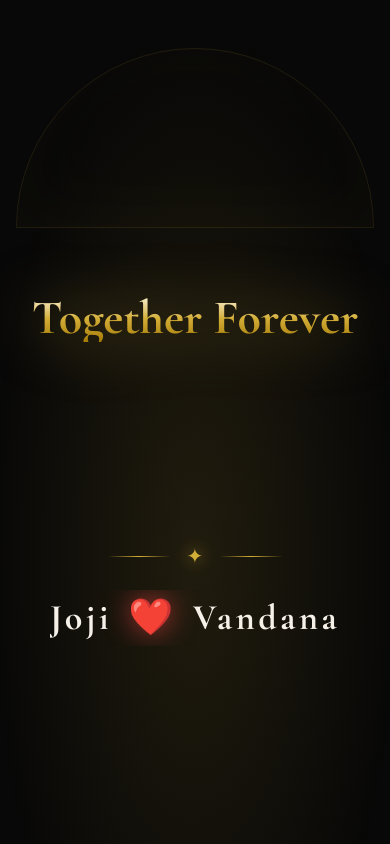
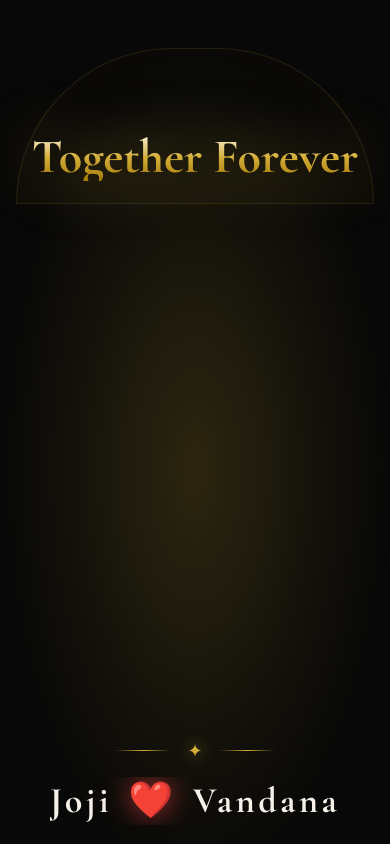
Before and after one commit to albincontactt/weddinginvitation, a Next.js app: page / in a window 390 px wide. Shown: the part 5380-6224 px from the top of the page. Built offline with nearby package versions, Linux system fonts and the light colour scheme.

Commit message:
ring section chnaged

```diff
--- a/src/components/animations/GlobalCinematicRings.tsx
+++ b/src/components/animations/GlobalCinematicRings.tsx
@@ -128,13 +128,13 @@ export function GlobalCinematicRings() {
   });
 
   /* ── 1. RINGS MOVEMENT (0.0 -> 0.85) ── */
-  const xLeft  = useTransform(smooth, [0, 0.85], ["-45vw", "-18px"]);
-  const yLeft  = useTransform(smooth, [0, 0.85], ["-40vh",  "-5px"]);
-  const rotLeft = useTransform(smooth, [0, 0.85], [-80, -10]);
+  const xLeft  = useTransform(smooth, [0, 0.85, 1.0], ["-45vw", "-18px", "-18px"]);
+  const yLeft  = useTransform(smooth, [0, 0.85, 1.0], ["-40vh",  "0px",   "0px"]);
+  const rotLeft = useTransform(smooth, [0, 0.85, 1.0], [-80, -10, -10]);
 
-  const xRight  = useTransform(smooth, [0, 0.85], ["45vw",  "18px"]);
-  const yRight  = useTransform(smooth, [0, 0.85], ["-40vh", "-5px"]);
-  const rotRight = useTransform(smooth, [0, 0.85], [80, 15]);
+  const xRight  = useTransform(smooth, [0, 0.85, 1.0], ["45vw",  "18px", "18px"]);
+  const yRight  = useTransform(smooth, [0, 0.85, 1.0], ["-40vh", "0px",  "0px"]);
+  const rotRight = useTransform(smooth, [0, 0.85, 1.0], [80, 15, 15]);
 
   /* ── 2. GLOW & BLOOM (appears at interlock) ── */
   const glowOpacity = useTransform(smooth, [0.82, 0.87], [0, 1]);
--- a/src/components/sections/TogetherForeverSection.tsx
+++ b/src/components/sections/TogetherForeverSection.tsx
@@ -7,75 +7,76 @@ export function TogetherForeverSection() {
   const ref = useRef<HTMLElement>(null);
 
   return (
+    /*
+      This section is exactly 100vh tall.
+      The fixed rings (GlobalCinematicRings) stop at screen center (50vh).
+      We place "Together Forever" near the top of this section and
+      "Joji ❤️ Vandana" near the bottom, leaving the screen-center area
+      free for the interlocked rings — matching the reference photo.
+    */
     <section
       id="together-forever"
       ref={ref}
-      className="min-h-screen relative bg-transparent flex flex-col items-center justify-center py-20 pointer-events-none"
+      className="relative bg-transparent pointer-events-none"
+      style={{ height: "100vh" }}
     >
-
-      {/* ── Background glow ── */}
+      {/* ── Background radial glow (behind rings) ── */}
       <motion.div
         initial={{ opacity: 0 }}
-        whileInView={{ opacity: 0.8 }}
+        whileInView={{ opacity: 1 }}
         viewport={{ once: true, amount: 0.1 }}
-        transition={{ duration: 3 }}
+        transition={{ duration: 2.5 }}
         className="absolute inset-0 pointer-events-none z-0"
         style={{
           background:
-            "radial-gradient(ellipse at 50% 60%, rgba(212,175,55,0.15) 0%, rgba(212,175,55,0.05) 50%, transparent 75%)",
+            "radial-gradient(ellipse at 50% 50%, rgba(212,175,55,0.18) 0%, rgba(212,175,55,0.06) 45%, transparent 72%)",
         }}
       />
 
-      {/* ── Arch decoration ── */}
+      {/* ── Arch decoration at top ── */}
       <div className="absolute top-0 left-1/2 -translate-x-1/2 pointer-events-none w-full flex justify-center opacity-60 z-0">
-        <div className="w-[92vw] md:w-[65vw] max-w-3xl h-[46vw] md:h-[32vw] max-h-[380px] rounded-t-full border-[1.5px] border-[#D4AF37]/20 shadow-[0_-12px_70px_rgba(212,175,55,0.06)_inset]" />
+        <div className="w-[92vw] md:w-[65vw] max-w-3xl h-[40vw] md:h-[28vw] max-h-[340px] rounded-t-full border-[1.5px] border-[#D4AF37]/25 shadow-[0_-12px_70px_rgba(212,175,55,0.07)_inset]" />
       </div>
 
-      {/* ══════════════════════════════════════════════
-          Layout:
-            [Together Forever]   ← top text
-            [gap — rings live here]
-            [divider ✦ divider]
-            [Joji ❤️ Vandana]    ← bottom text
-          ══════════════════════════════════════════════ */}
-      <div className="relative z-30 w-full flex flex-col items-center text-center px-6 pointer-events-none select-none">
+      {/* ════════════════════════════════════════════════
+          INNER LAYOUT — absolute so we can pin to exact
+          vertical positions within the 100vh section.
+          Together Forever → top ~12%
+          [screen center 50vh] → rings stop here
+          Joji ❤️ Vandana → bottom ~12%
+          ════════════════════════════════════════════════ */}
 
-        {/* ── TOP TEXT: Together Forever ── */}
+      {/* ── TOP TEXT: Together Forever ── */}
+      <div className="absolute left-0 right-0 top-[10%] flex justify-center px-6 z-30 select-none">
         <motion.h2
-          className="font-cormorant text-5xl md:text-7xl lg:text-8xl font-bold bg-clip-text text-transparent bg-gradient-to-b from-[#FFF8DC] via-[#D4AF37] to-[#A67C00] drop-shadow-[0_0_30px_rgba(212,175,55,0.7)]"
-          initial={{ opacity: 0, y: 16 }}
+          className="font-cormorant text-5xl md:text-7xl lg:text-8xl font-bold text-center bg-clip-text text-transparent bg-gradient-to-b from-[#FFF8DC] via-[#D4AF37] to-[#A67C00] drop-shadow-[0_0_30px_rgba(212,175,55,0.7)]"
+          initial={{ opacity: 0, y: 14 }}
           whileInView={{ opacity: 1, y: 0 }}
           viewport={{ once: true, amount: 0.1 }}
-          transition={{ duration: 1.6, delay: 0.2, ease: "easeOut" }}
+          transition={{ duration: 1.6, delay: 0.15, ease: "easeOut" }}
         >
           Together Forever
         </motion.h2>
+      </div>
 
-        {/* ── RING SPACE ──
-            Reserve height for the rings (SVG ~140px mobile / ~220px desktop).
-            The fixed GlobalCinematicRings overlay will visually sit here.
-            Using flex + min-height so it scales on every breakpoint.            */}
-        <div
-          className="w-full"
-          style={{ height: "clamp(200px, 32vw, 380px)" }}
-          aria-hidden
-        />
+      {/* ── BOTTOM AREA: divider + names — pinned to bottom 12% ── */}
+      <div className="absolute left-0 right-0 bottom-[8%] flex flex-col items-center gap-3 px-6 z-30 select-none">
 
-        {/* ── Decorative gold divider ── */}
+        {/* Decorative gold divider */}
         <motion.div
-          className="flex items-center gap-4 mb-5"
-          initial={{ opacity: 0, scaleX: 0.6 }}
+          className="flex items-center gap-4"
+          initial={{ opacity: 0, scaleX: 0.5 }}
           whileInView={{ opacity: 1, scaleX: 1 }}
           viewport={{ once: true, amount: 0.1 }}
-          transition={{ duration: 1, delay: 0.3 }}
+          transition={{ duration: 1, delay: 0.2 }}
         >
-          <div className="h-[1.5px] w-16 md:w-28 bg-gradient-to-r from-transparent via-[#D4AF37] to-transparent" />
-          <span className="text-[#D4AF37] text-xl drop-shadow-[0_0_8px_rgba(212,175,55,0.8)]">✦</span>
-          <div className="h-[1.5px] w-16 md:w-28 bg-gradient-to-l from-transparent via-[#D4AF37] to-transparent" />
+          <div className="h-[1.5px] w-14 md:w-28 bg-gradient-to-r from-transparent via-[#D4AF37] to-transparent" />
+          <span className="text-[#D4AF37] text-lg drop-shadow-[0_0_8px_rgba(212,175,55,0.9)]">✦</span>
+          <div className="h-[1.5px] w-14 md:w-28 bg-gradient-to-l from-transparent via-[#D4AF37] to-transparent" />
         </motion.div>
 
-        {/* ── BOTTOM TEXT: Joji ❤️ Vandana ── */}
-        <div className="relative flex items-center justify-center font-cormorant text-4xl md:text-6xl font-bold text-[#F5F0E8] tracking-widest overflow-hidden py-2">
+        {/* Joji ❤️ Vandana */}
+        <div className="relative flex items-center justify-center font-cormorant text-4xl md:text-6xl font-bold text-[#F5F0E8] tracking-widest overflow-hidden py-1">
 
           {/* Golden shimmer sweep */}
           <motion.div
@@ -83,19 +84,18 @@ export function TogetherForeverSection() {
             initial={{ x: "-110%" }}
             whileInView={{ x: "110%" }}
             viewport={{ once: true, amount: 0.1 }}
-            transition={{ duration: 2.2, delay: 1.2, ease: "easeInOut" }}
+            transition={{ duration: 2, delay: 1.0, ease: "easeInOut" }}
             style={{
-              background:
-                "linear-gradient(90deg, transparent, rgba(212,175,55,0.45), transparent)",
-              transform: "skewX(-20deg)",
+              background: "linear-gradient(90deg, transparent, rgba(212,175,55,0.45), transparent)",
+              transform:  "skewX(-20deg)",
             }}
           />
 
           <motion.span
-            initial={{ opacity: 0, x: -28 }}
+            initial={{ opacity: 0, x: -24 }}
             whileInView={{ opacity: 1, x: 0 }}
             viewport={{ once: true, amount: 0.1 }}
-            transition={{ duration: 1.2, delay: 0.4, ease: "easeOut" }}
+            transition={{ duration: 1.1, delay: 0.3, ease: "easeOut" }}
           >
             Joji
           </motion.span>
@@ -104,17 +104,17 @@ export function TogetherForeverSection() {
             initial={{ opacity: 0, scale: 0 }}
             whileInView={{ opacity: 1, scale: 1 }}
             viewport={{ once: true, amount: 0.1 }}
-            transition={{ duration: 0.8, delay: 0.9, type: "spring", bounce: 0.55 }}
+            transition={{ duration: 0.8, delay: 0.7, type: "spring", bounce: 0.55 }}
             className="inline-block text-red-500 mx-4 drop-shadow-[0_0_14px_rgba(239,68,68,0.7)]"
           >
             ❤️
           </motion.span>
 
           <motion.span
-            initial={{ opacity: 0, x: 28 }}
+            initial={{ opacity: 0, x: 24 }}
             whileInView={{ opacity: 1, x: 0 }}
             viewport={{ once: true, amount: 0.1 }}
-            transition={{ duration: 1.2, delay: 0.4, ease: "easeOut" }}
+            transition={{ duration: 1.1, delay: 0.3, ease: "easeOut" }}
           >
             Vandana
           </motion.span>
```
